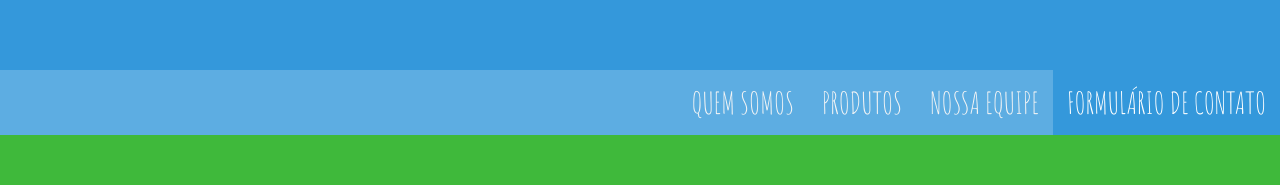
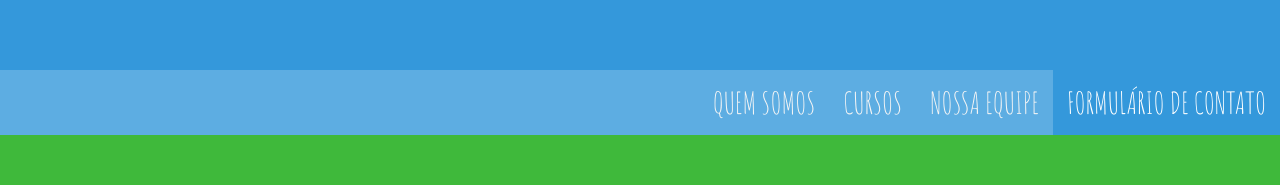
Before and after one commit to Juangsales/ProjetoSquad2, a plain HTML site: page formulario-de-contato.html in a window 1280 px wide. Shown: the part 348-533 px from the top of the page. Drawn offline with Linux system fonts and the light colour scheme.

Commit message:
Alteração de nome para "cursos"

```diff
--- a/formulario-de-contato.html
+++ b/formulario-de-contato.html
@@ -27,7 +27,7 @@
 
     <a class="active" href="formulario-de-contato.html">FORMULÁRIO DE CONTATO</a>
     <a href="nossa-equipe.html">NOSSA EQUIPE</a>
-    <a href="produtos.html">PRODUTOS</a>
+    <a href="produtos.html">CURSOS</a>
     <a href="quem-somos.html">QUEM SOMOS</a>
   </div>
 
```
